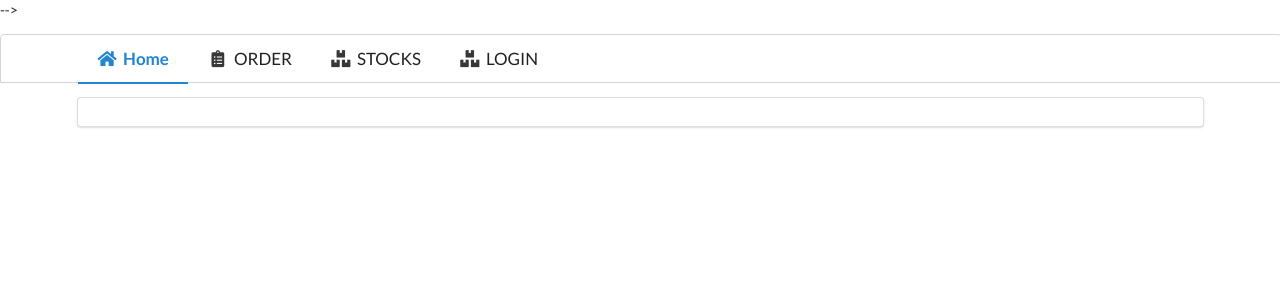
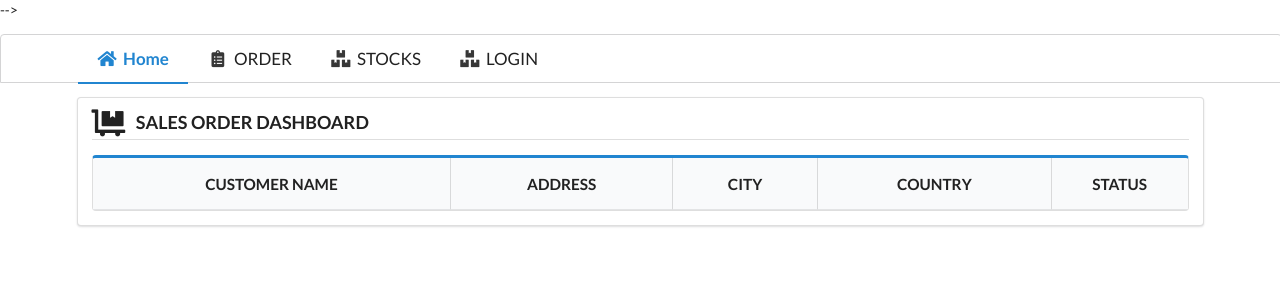
Before and after one commit to vgleddie19/final_project_ihub, a Python web app: template templates/index.html in a window 1280 px wide. Shown: the top 300 px of the page. Run offline with Jinja, Linux system fonts and the light colour scheme; the template is opened without the code that fills it, so the values that code supplies are empty.

Commit message:
making a dashboard

```diff
--- a/templates/index.html
+++ b/templates/index.html
@@ -76,10 +76,43 @@
       </a>
     </div>
   </div>
-
   <div class="ui container segment">
-
+    <h3 class="ui dividing header">
+      <i class="dolly flatbed icon large"></i>
+      <div class="content top">
+        SALES ORDER DASHBOARD
+      </div>
+      <!-- <i class="calendar alternate outline icon"></i> -->
+    </h3>
+    <table class="ui selectable sortable blue large padded table" id="triptable">
+      <thead>
+        <tr class="center aligned">
+          <th>CUSTOMER NAME</th>
+          <th>ADDRESS</th>
+          <th>CITY</th>
+          <th>COUNTRY</th>
+          <th class="two wide">STATUS</th>
+        </tr>
+      </thead>
+      <tbody>
+        <!-- {% for prod in preorder %}
+        <tr class="center aligned">
+          {% for detail in prod.product%}
+          <td data-label="">{{ detail }}</td>
+          {% endfor %}
+          <form action="/orderproduct" method="post" name="removeprod">
+            <td class="center aligned two wide">
+              <input type="text" name="id" value="{{ prod.id }}" />
+              <input type="hidden" value="REMOVEPRODUCT" name="intent">
+              <button class="ui red button" type="submit" value="REMOVEPRODUCT" name="intent">Remove</button>
+            </td>
+          </form>
+        </tr>
+        {% endfor %} -->
+      </tbody>
+    </table>
   </div>
 
 </body>
+
 </html>
```
Also changed, not shown: main.py (+14 -3 lines), 1 other file.
